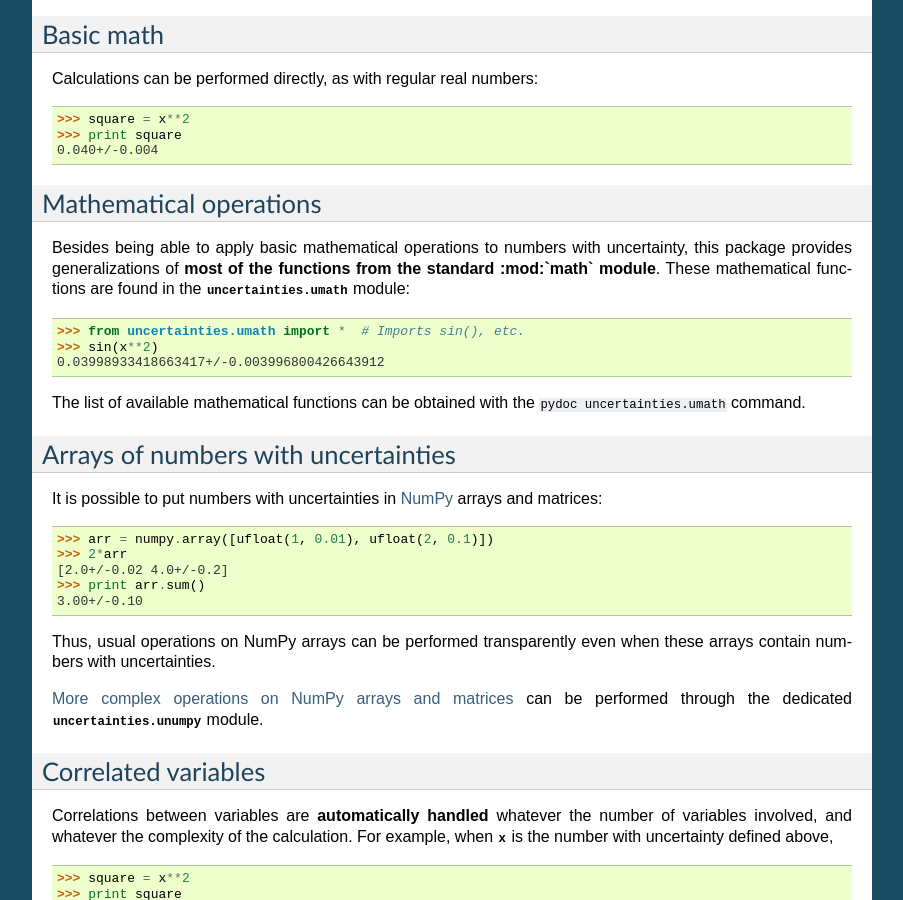
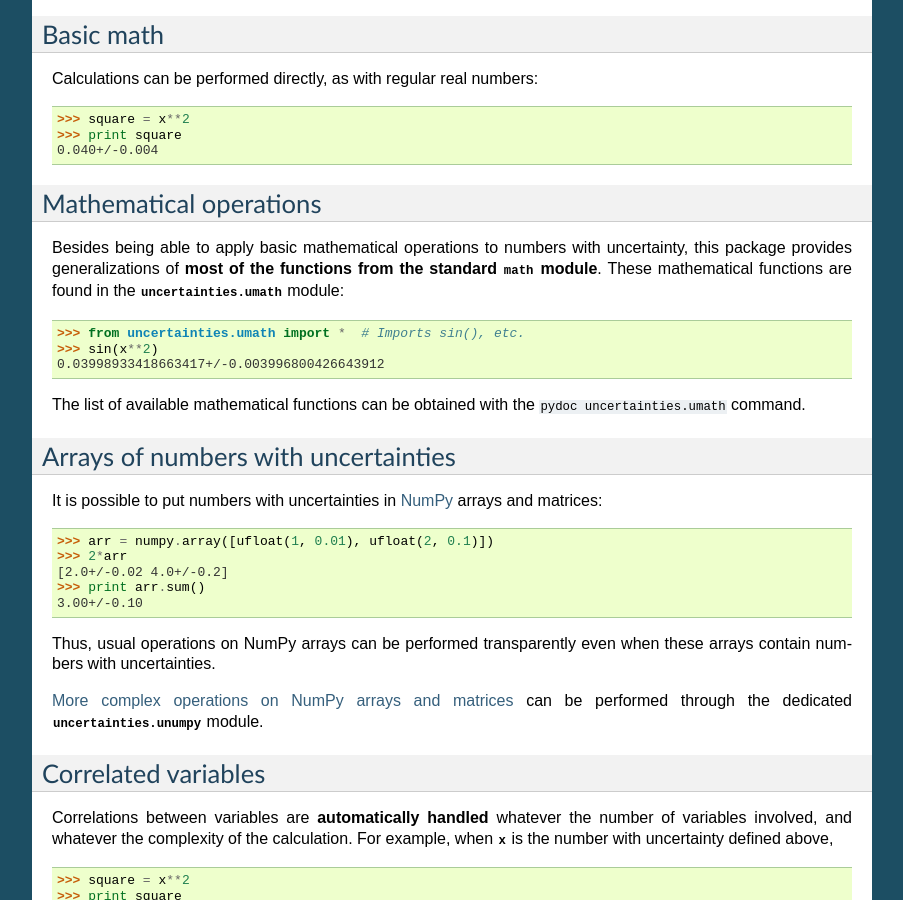
Before and after one commit to lmfit/uncertainties, a Sphinx documentation site: the page built from doc/user_guide.rst, in a window 1280 px wide and 900 px high, scrolled down 1089 px. Shown: the whole window, without its empty margins (198-1101 px from the left). Built offline with Sphinx 7.4.7, drawn with Linux system fonts in a browser that asks for light colours; the version number is read from the project's files by our own code.

Commit message:
Fixed nested style.

```diff
--- a/doc/user_guide.rst
+++ b/doc/user_guide.rst
@@ -72,7 +72,7 @@ Mathematical operations
 
 Besides being able to apply basic mathematical operations to numbers
 with uncertainty, this package provides generalizations of **most of
-the functions from the standard :mod:`math` module**.  These
+the functions from the standard** :mod:`math` **module**.  These
 mathematical functions are found in the :mod:`uncertainties.umath`
 module:
 
```
